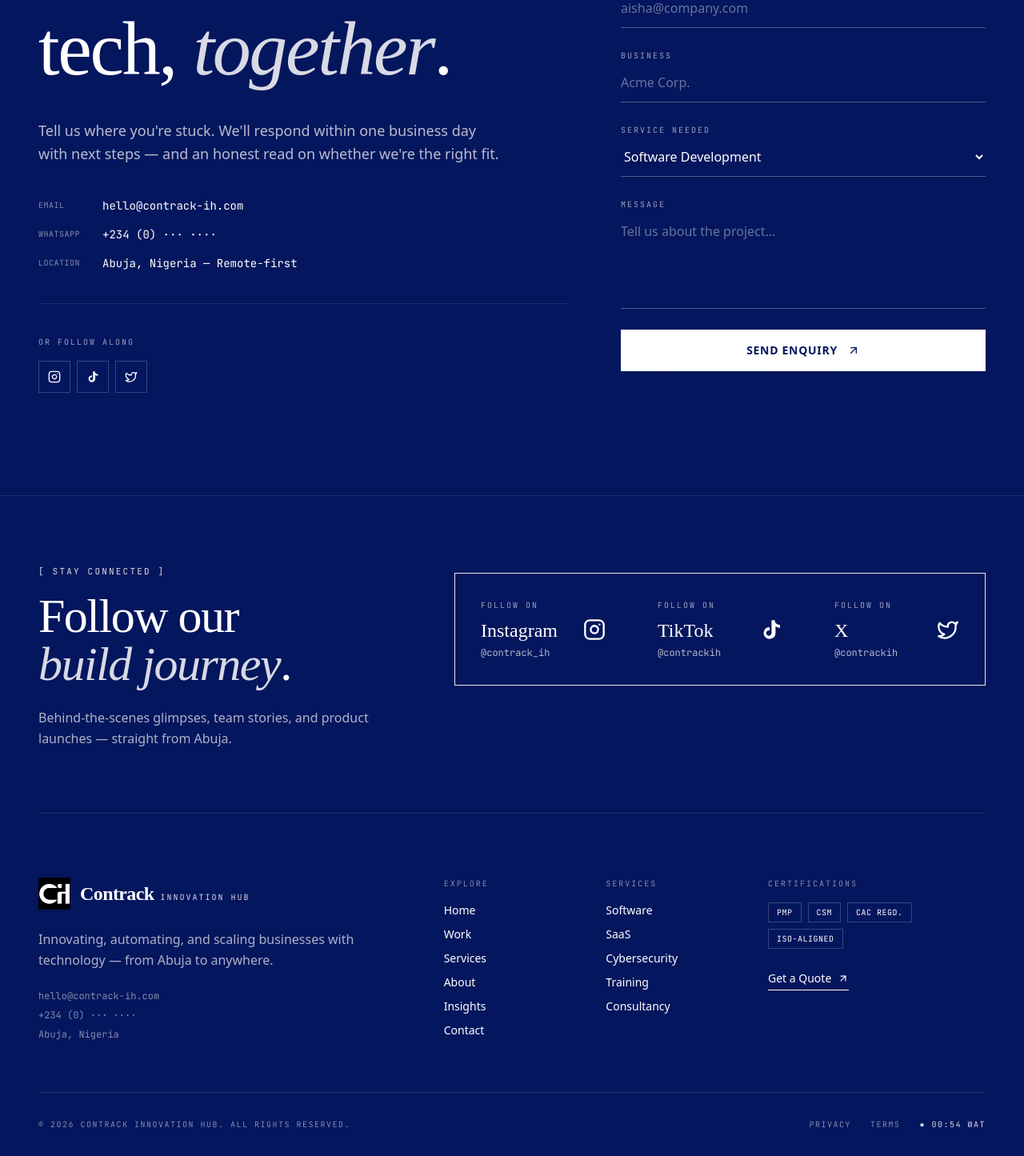
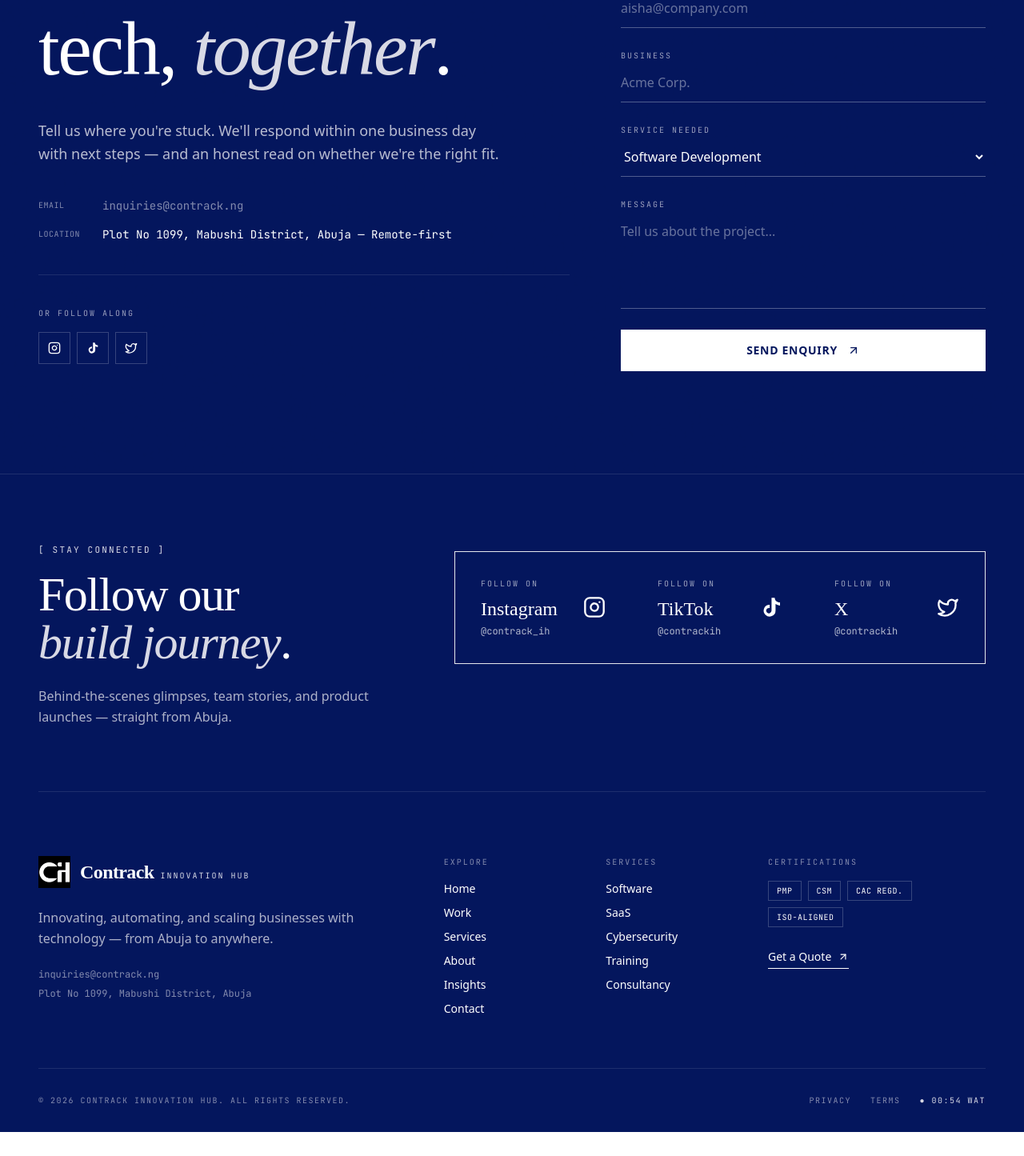
Before and after one commit to theahmadm3/contrack-ih, a React (Vite) app: page / in a window 1280 px wide. Shown: the part 6307-7752 px from the top of the page at 80% size. After the commit the page ends 7722 px from the top, so only its background shows below. Built offline with nearby package versions, Linux system fonts and the light colour scheme.

Commit message:
feat: update contact information in Footer and Contact sections

```diff
--- a/src/components/Footer.jsx
+++ b/src/components/Footer.jsx
@@ -59,9 +59,8 @@ export default function Footer({ time }) {
               anywhere.
             </p>
             <div className="mono-font text-xs space-y-2">
-              <div className="text-navy-pale/60">hello@contrack-ih.com</div>
-              <div className="text-navy-pale/60">+234 (0) ··· ····</div>
-              <div className="text-navy-pale/60">Abuja, Nigeria</div>
+              <a href='mailto:inquiries@contrack.ng' className="text-navy-pale/60">inquiries@contrack.ng</a>
+              <div className="text-navy-pale/60">Plot No 1099, Mabushi District, Abuja</div>
             </div>
           </div>
 
--- a/src/sections/Contact.jsx
+++ b/src/sections/Contact.jsx
@@ -58,15 +58,11 @@ export default function Contact() {
             <div className="space-y-4 mono-font text-sm">
               <div className="flex items-center gap-4">
                 <span className="text-navy-pale/60 text-[10px] tracking-wider w-16">EMAIL</span>
-                <span>hello@contrack-ih.com</span>
-              </div>
-              <div className="flex items-center gap-4">
-                <span className="text-navy-pale/60 text-[10px] tracking-wider w-16">WHATSAPP</span>
-                <span>+234 (0) ··· ····</span>
+                <a href='mailto:inquiries@contrack.ng' className="text-navy-pale/60">inquiries@contrack.ng</a>
               </div>
               <div className="flex items-center gap-4">
                 <span className="text-navy-pale/60 text-[10px] tracking-wider w-16">LOCATION</span>
-                <span>Abuja, Nigeria — Remote-first</span>
+                <span>Plot No 1099, Mabushi District, Abuja — Remote-first</span>
               </div>
             </div>
 
```
